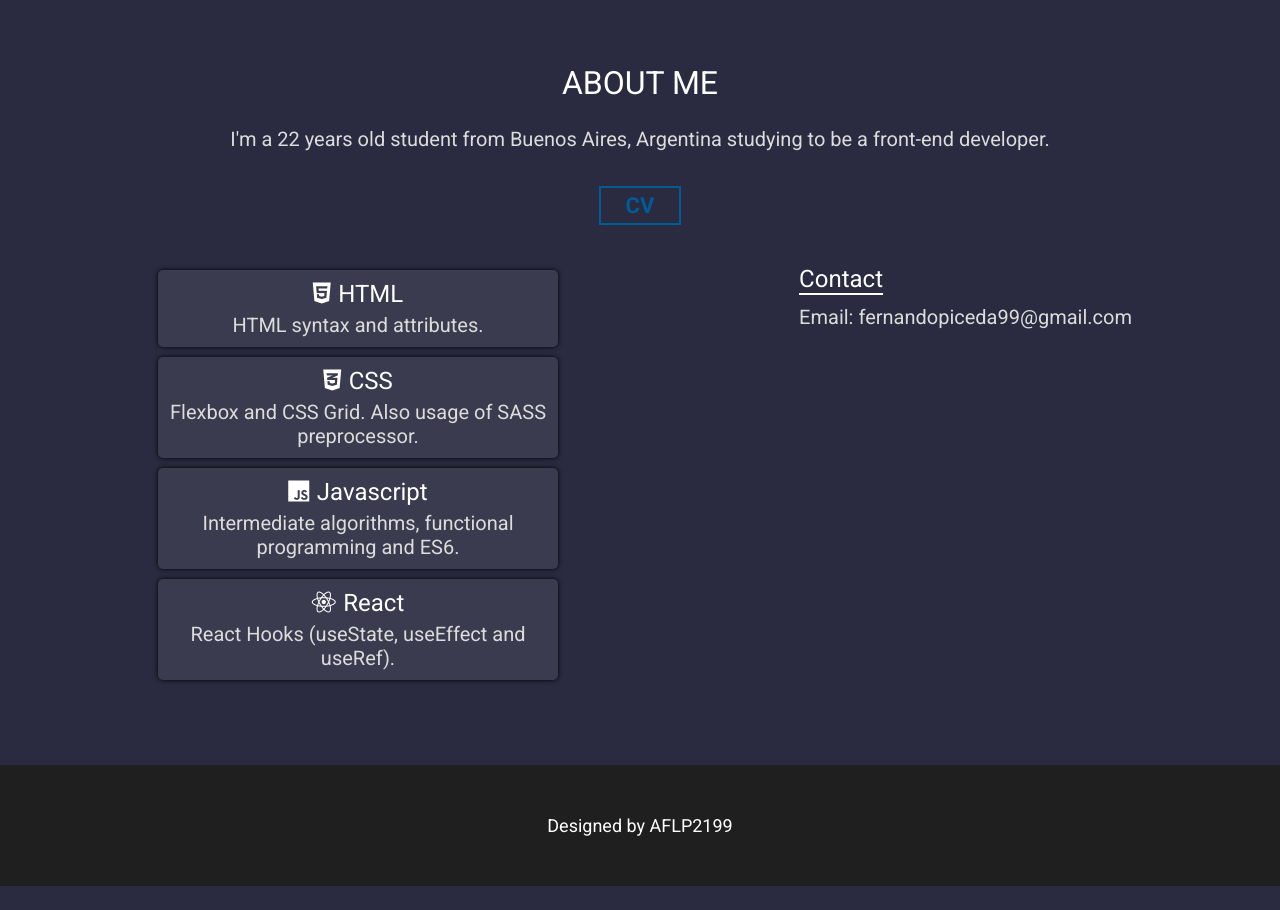
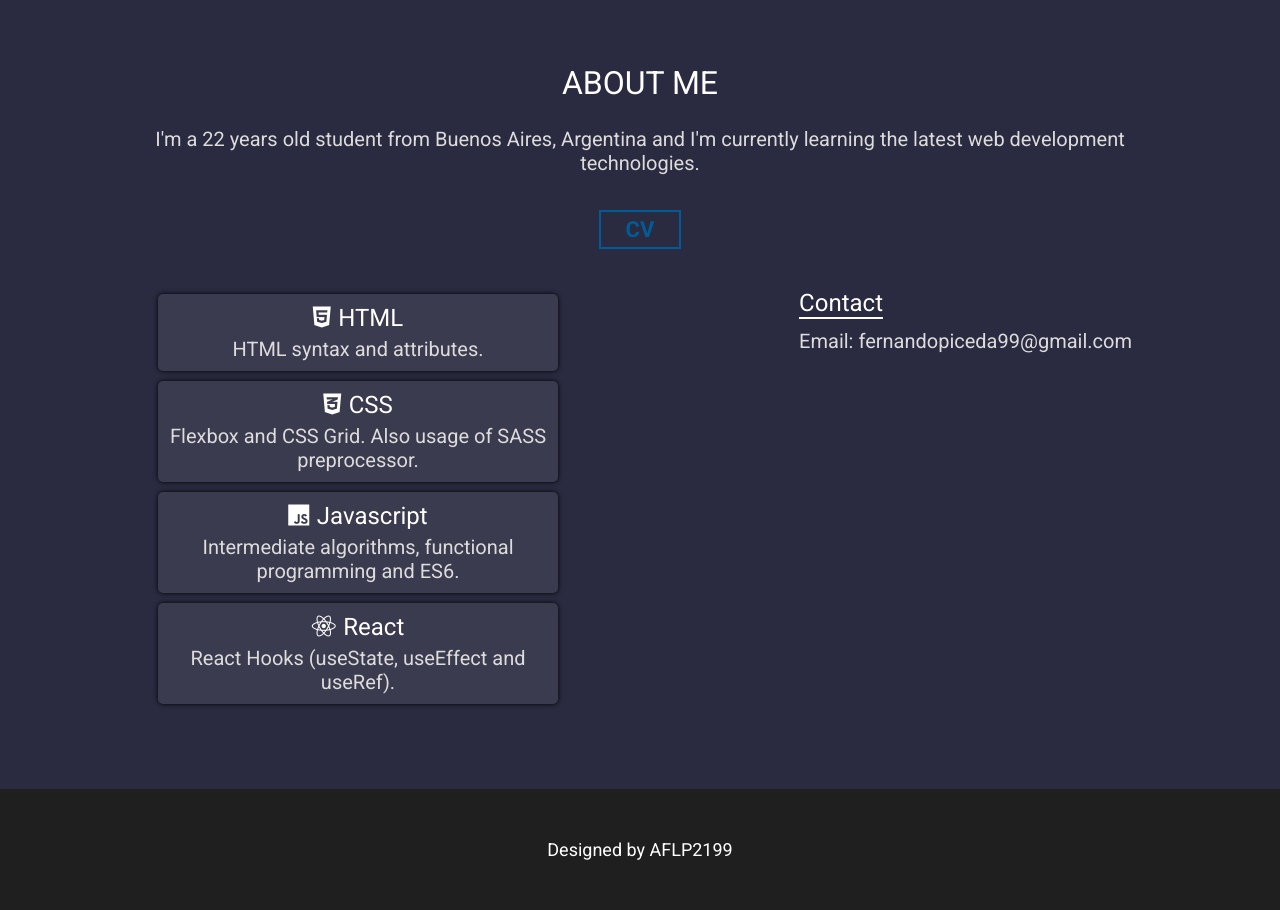
Before and after one commit to agustinlopez9/MyPersonalPortfolio, a React (Create React App) app: page / in a window 1280 px wide. Shown: the part 1480-2390 px from the top of the page. Before the commit the page ends 2366 px from the top, so only its background shows below. Built offline with nearby package versions, Linux system fonts and the light colour scheme.

Commit message:
update description

```diff
--- a/src/components/About/About.js
+++ b/src/components/About/About.js
@@ -9,7 +9,7 @@ export default function About() {
         <React.Fragment>
             <section id="about" className="about-section">
                 <h2>About Me</h2>
-                <p>I'm a 22 years old student from Buenos Aires, Argentina studying to be a front-end developer.</p>
+                <p>I'm a 22 years old student from Buenos Aires, Argentina and I'm currently learning the latest web development technologies.</p>
                 <a target="_blank" rel="noopener noreferrer" href="Lopez Piceda Agustin Fernando - Curriculum.pdf">
                     CV
                 </a>
```
